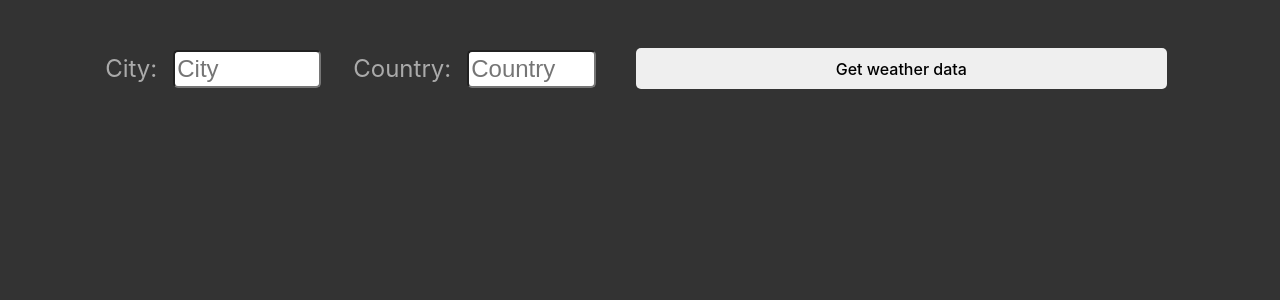
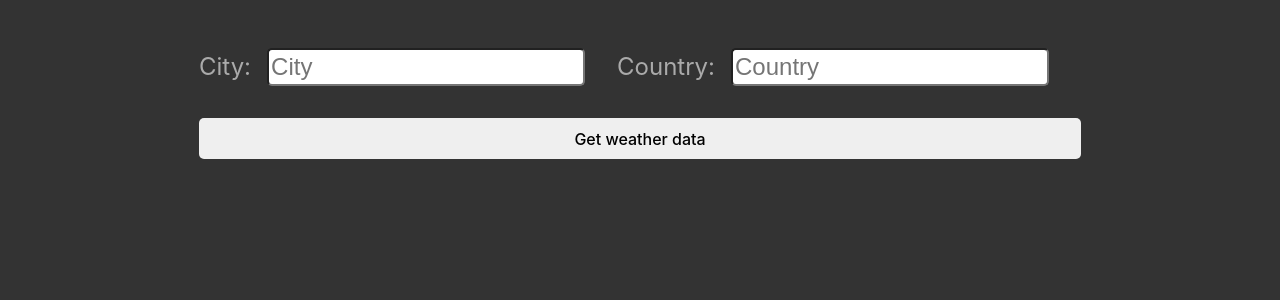
Before and after one commit to Lyserg-Diethel/react-weather-app, a React (Vite) app: page / in a window 1280 px wide. Shown: the top 300 px of the page. Built offline with nearby package versions, Linux system fonts and the light colour scheme.

Commit message:
Added functionality to resolve same-name cities within the same country

```diff
--- a/src/App.css
+++ b/src/App.css
@@ -7,6 +7,12 @@ body {
   margin: 0 auto auto auto;
   padding: 2rem;
   text-align: center;
+}
+
+.inputForm {
+  display: flex;
+  flex-wrap: wrap;
+  justify-content: center;
 }
 
 .inputForm .inputsContainer {
@@ -25,17 +31,20 @@ body {
   font-size: 1.5rem;
 }
 .inputForm input,
-.inputForm button {
+.inputForm button,
+.inputForm select {
   margin: 1rem;
   width: 80%;
   border-radius: 5px;
 }
 
-.inputForm input {
+.inputForm input,
+.inputForm select {
   margin: 0 1rem 1rem 1rem;
 }
 
-.inputForm input {
+.inputForm input,
+.inputForm select {
   height: 2rem;
   font-size: 1.5rem;
 }
@@ -179,7 +188,8 @@ body {
     align-items: center;
   }
 
-  .inputForm input {
+  .inputForm input,
+  .inputForm select {
     margin: 1rem;
   }
 
--- a/src/App.jsx
+++ b/src/App.jsx
@@ -8,6 +8,7 @@ import './App.css'
 function App() {
   const [citySelected, setCitySelected] = useState(false);
   const [cityWeatherData, setCityWeatherData] = useState({})
+  const [shouldShowDisplay, setShouldShowDisplay] = useState([]);
   const [hourlyData, setHourlyData] = useState(
     {
       minTemp: null,
@@ -22,6 +23,7 @@ function App() {
       temperature_2m: null
     }
   );
+
   return (
     <>
       <div>
@@ -33,9 +35,11 @@ function App() {
           setHourlyData={setHourlyData}
           cityWeatherData={cityWeatherData}
           setCityWeatherData={setCityWeatherData}
+          shouldShowDisplay={shouldShowDisplay}
+          setShouldShowDisplay={setShouldShowDisplay}
         />
         {
-        citySelected &&
+          citySelected && shouldShowDisplay &&
           <DisplayArea
             locations={locations}
             hourlyData={hourlyData}
--- a/src/components/InputForm.jsx
+++ b/src/components/InputForm.jsx
@@ -1,12 +1,18 @@
 import React from 'react';
-import {useState} from 'react';
-import weatherCodes from '../data/weather_codes';
+import { useState, useEffect } from 'react';
 
 function InputForm(props) {
   const [cityInputValue, setCityInputValue] = useState("")
   const [countryInputValue, setCountryInputValue] = useState("")
-    const [weatherCode, setWeatherCode] = useState(null)
+  const [sameNameCitiesFound, setSameNameCitiesFound] = useState(null);
+  const [selectedAdminRegion, setSelectedAdminRegion] = useState(null);
+  const [duplicateCityOptions, setDuplicateCityOptions] = useState([]);
 
+  let duplicateCityOptionsTemp = [];
+
+  useEffect(function () {
+    return () => { setSameNameCitiesFound(false); }
+  }, [selectedAdminRegion]);
 
   function changeCityInputValue(event) {
     setCityInputValue(event.target.value);
@@ -16,18 +22,41 @@ function InputForm(props) {
     setCountryInputValue(event.target.value);
   }
 
+  function resolveAmbiguousCityChoice(event) {
+    setSelectedAdminRegion(event.target.value);
+    getCityData();
+  }
+
+  function getCityDataAndCleanUp() {
+    getCityData();
+    setSelectedAdminRegion(null);
+  }
+
   async function getCityData() {
+    let city;
     const cityInputValueLowercase = cityInputValue.trim().toLowerCase();
     const countryInputValueLowercase = countryInputValue.trim().toLowerCase();
 
-    const city = props.locations.find(
+    const cityArray = props.locations.filter(
       cityObject =>
         cityObject.city.toLowerCase() === cityInputValueLowercase &&
-        cityObject.country.toLowerCase() === countryInputValueLowercase
+        cityObject.country.toLowerCase() === countryInputValueLowercase &&
+        (selectedAdminRegion === null || selectedAdminRegion === cityObject.admin_name)
     );
+    if (cityArray.length <= 1) {
+      city = cityArray[0]
+      fetchWeatherDataForCity(city)
+      props.setShouldShowDisplay(true)
+    } else {
+      setSameNameCitiesFound(true);
+      props.setShouldShowDisplay(false)
 
-    // setCityData(city);
-    fetchWeatherDataForCity(city)
+      cityArray.forEach((option, index) => {
+        duplicateCityOptionsTemp.push(<option value={option.admin_name} key={`select-option-${index}`}>{option.admin_name}</option>)
+      });
+
+      setDuplicateCityOptions(duplicateCityOptionsTemp);
+    }
   }
 
 
@@ -40,8 +69,8 @@ function InputForm(props) {
     let longitude = city.lng;
     let url = `https://api.open-meteo.com/v1/forecast?latitude=${latitude}&longitude=${longitude}&current=weather_code&current=temperature_2m,wind_speed_10m&hourly=temperature_2m,relative_humidity_2m,wind_speed_10m&timezone=auto`
     fetch(url)
-          .then(res=>res.json())
-          .then(res=>{
+      .then(res => res.json())
+      .then(res => {
         const minTemp = Math.min(...res.hourly.temperature_2m)
         const maxTemp = Math.max(...res.hourly.temperature_2m);
 
@@ -57,28 +86,40 @@ function InputForm(props) {
           }
         )
         props.setCitySelected(true);
-              if(res.current) {
-                setWeatherCode(weatherCodes[res.current.weather_code])
-              }
 
         return res;
       })
   }
 
   return (
+    <>
       <div className="inputForm">
         <div className="inputsContainer">
           <div className="inputWrapper">
             <label htmlFor="cityInput">City:</label>
-                <input id="cityInput" type="text" placeholder='City' value={cityInputValue} onChange={changeCityInputValue}/>
+            <input id="cityInput" type="text" placeholder='City' value={cityInputValue} onChange={changeCityInputValue} />
           </div>
           <div className="inputWrapper">
             <label htmlFor="countryInput">Country:</label>
-                <input id="countryInput" type="text" placeholder='Country' value={countryInputValue} onChange={changeCountryInputValue}/>
+            <input id="countryInput" type="text" placeholder='Country' value={countryInputValue} onChange={changeCountryInputValue} />
           </div>
+
+          {sameNameCitiesFound ?
+            <div className="inputWrapper">
+              <label htmlFor="Region">Region:</label>
+              <select name="Region" onChange={resolveAmbiguousCityChoice}>
+                <option key="select-option">Select</option>
+                {duplicateCityOptions}
+              </select>
             </div>
-            <button type="button" onClick={getCityData}>Get weather data</button>
+            :
+            <div className="inputWrapper">
             </div>
+          }
+        </div>
+        <button type="button" onClick={getCityDataAndCleanUp}>Get weather data</button>
+      </div>
+    </>
   )
 }
 
```
Lines whose indentation alone changed are shown as unchanged.
